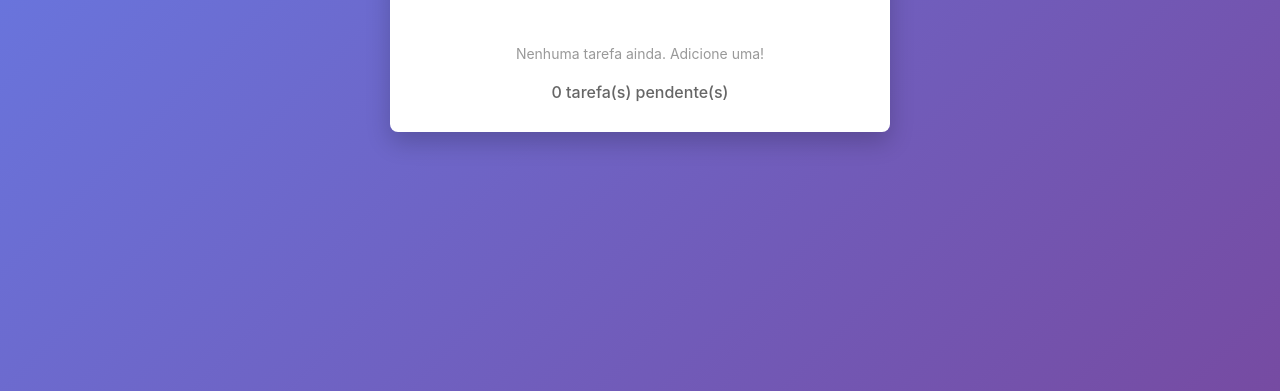
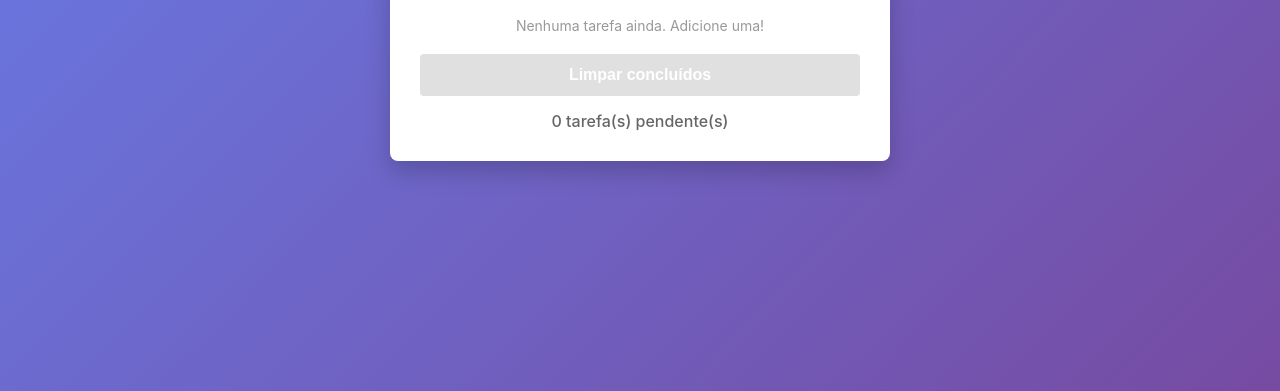
Before and after one commit to DionesioJr/todo-list-runtable, a plain HTML site: page index.html in a window 1280 px wide. Shown: the part 409-800 px from the top of the page. Drawn offline with Linux system fonts and the light colour scheme.

Commit message:
Limpar itens concluídos

```diff
--- a/index.html
+++ b/index.html
@@ -148,6 +148,34 @@
             padding: 20px;
             font-size: 14px;
         }
+
+        #clearCompletedBtn {
+            width: 100%;
+            padding: 12px 24px;
+            background: #ff9500;
+            color: white;
+            border: none;
+            border-radius: 4px;
+            font-size: 16px;
+            cursor: pointer;
+            transition: background 0.3s;
+            font-weight: 600;
+            margin-bottom: 15px;
+        }
+
+        #clearCompletedBtn:hover:not(:disabled) {
+            background: #e68900;
+        }
+
+        #clearCompletedBtn:disabled {
+            background: #ccc;
+            cursor: not-allowed;
+            opacity: 0.6;
+        }
+
+        #clearCompletedBtn:active:not(:disabled) {
+            transform: scale(0.98);
+        }
     </style>
 </head>
 <body>
@@ -167,6 +195,8 @@
         <ul id="taskList"></ul>
 
         <div id="emptyMessage" class="empty-message"></div>
+
+        <button id="clearCompletedBtn" disabled>Limpar concluídos</button>
 
         <div class="pending-info" id="pendingInfo">0 tarefa(s) pendente(s)</div>
     </div>
@@ -250,6 +280,21 @@
             return tasks.filter(t => !t.completed).length;
         }
 
+        function countCompleted() {
+            return tasks.filter(t => t.completed).length;
+        }
+
+        function clearCompleted() {
+            tasks = tasks.filter(t => !t.completed);
+            saveTasks();
+            render();
+        }
+
+        function updateClearButton() {
+            const btn = document.getElementById('clearCompletedBtn');
+            btn.disabled = countCompleted() === 0;
+        }
+
         function render() {
             const listEl = document.getElementById('taskList');
             const emptyEl = document.getElementById('emptyMessage');
@@ -260,6 +305,7 @@
             if (tasks.length === 0) {
                 emptyEl.textContent = 'Nenhuma tarefa ainda. Adicione uma!';
                 pendingEl.textContent = '0 tarefa(s) pendente(s)';
+                updateClearButton();
                 return;
             }
 
@@ -294,6 +340,7 @@
 
             const pending = countPending();
             pendingEl.textContent = `${pending} tarefa(s) pendente(s)`;
+            updateClearButton();
         }
 
         // Event listeners
@@ -307,6 +354,10 @@
             }
         });
 
+        document.getElementById('clearCompletedBtn').addEventListener('click', () => {
+            clearCompleted();
+        });
+
         // Inicializar
         loadTasks();
         render();
```
